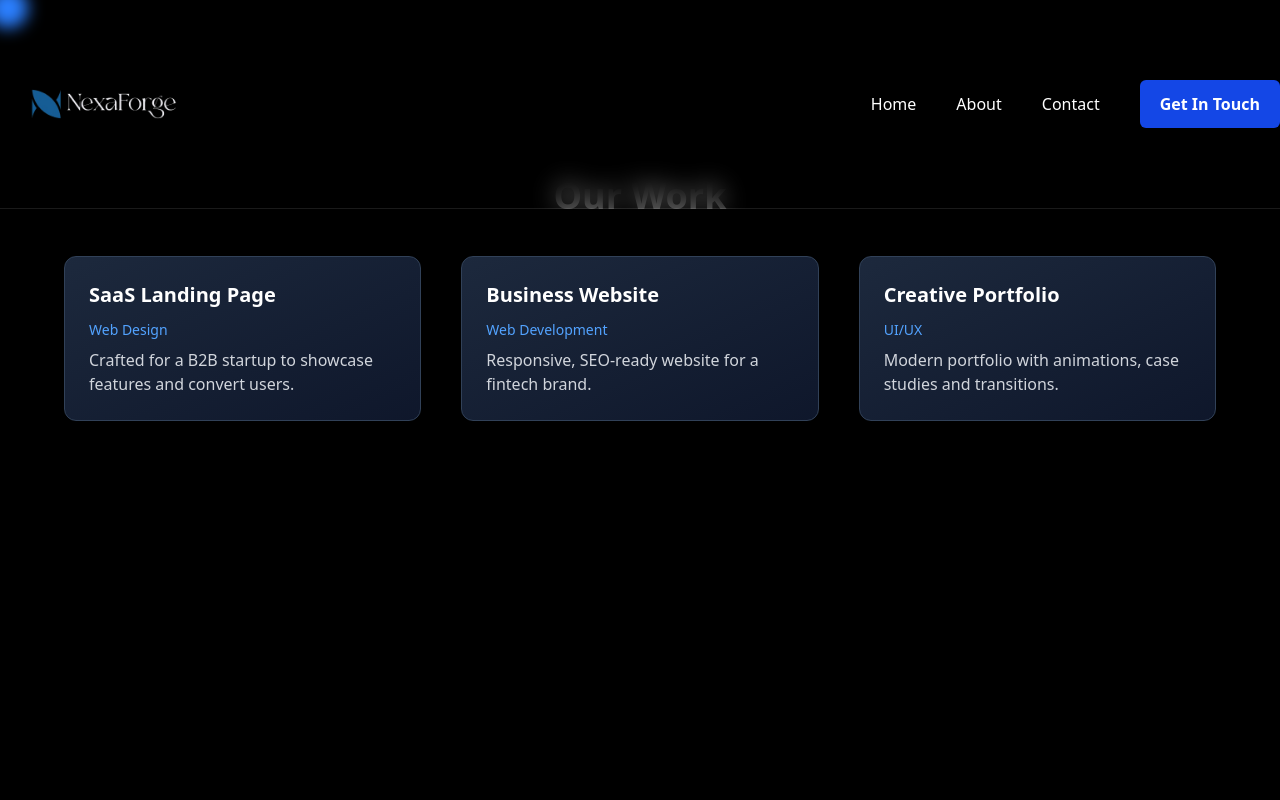
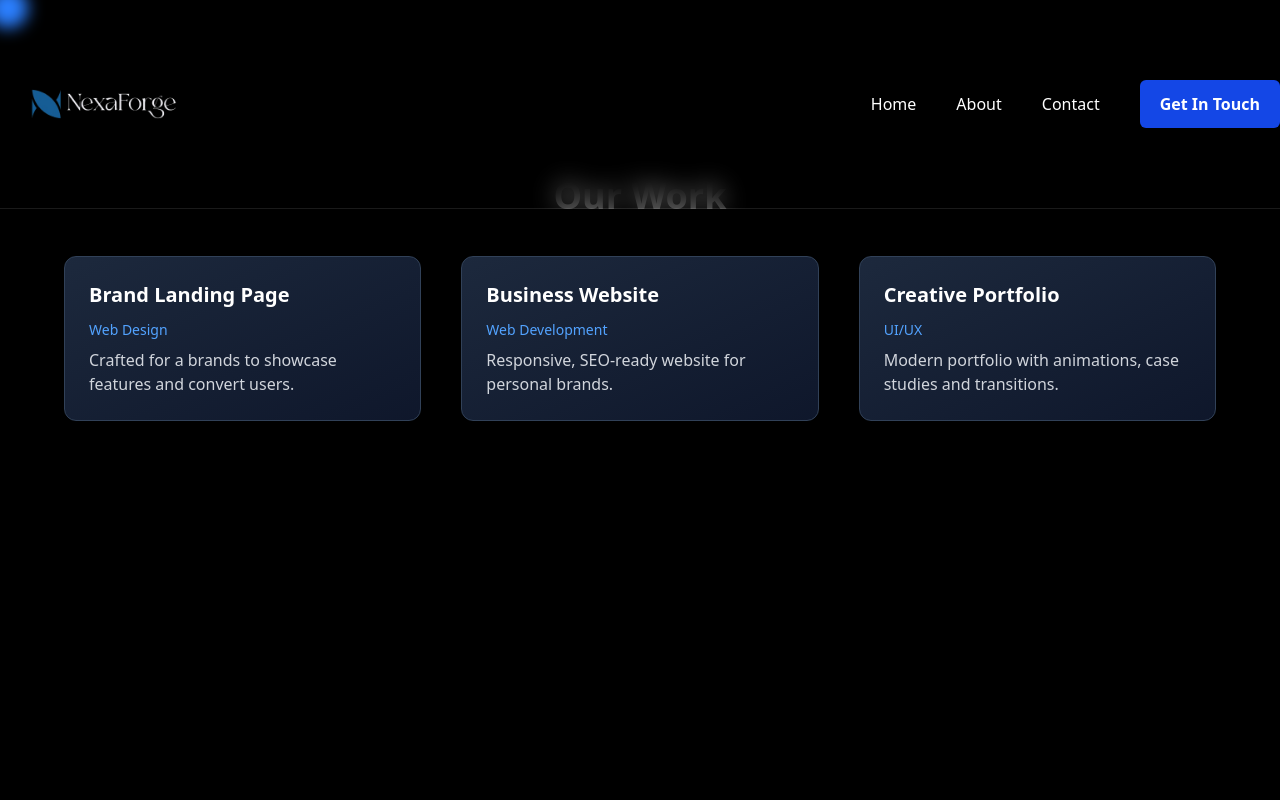
Before and after one commit to DaveInnovator/nexaforge-agency, a React (Vite) app: page /portfolio in a window 1280 px wide. Shown: the top 800 px of the page. Built offline with nearby package versions, Linux system fonts and the light colour scheme.

Commit message:
Update Portfolio.jsx

```diff
--- a/src/pages/Portfolio.jsx
+++ b/src/pages/Portfolio.jsx
@@ -2,13 +2,13 @@ import { motion } from "framer-motion";
 
 const projects = [
   {
-    title: "SaaS Landing Page",
-    desc: "Crafted for a B2B startup to showcase features and convert users.",
+    title: "Brand Landing Page",
+    desc: "Crafted for a brands to showcase features and convert users.",
     tag: "Web Design"
   },
   {
     title: "Business Website",
-    desc: "Responsive, SEO-ready website for a fintech brand.",
+    desc: "Responsive, SEO-ready website for personal brands.",
     tag: "Web Development"
   },
   {
```
